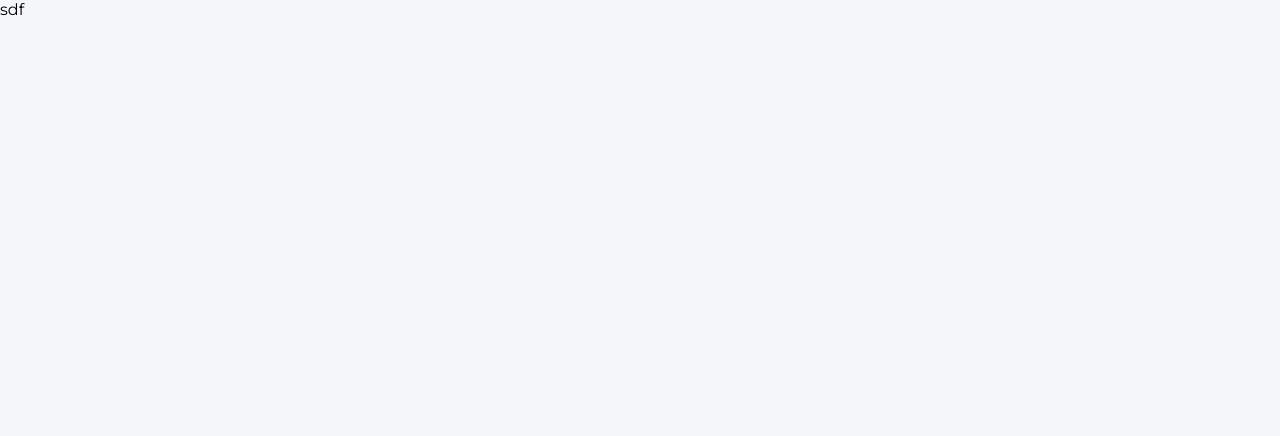
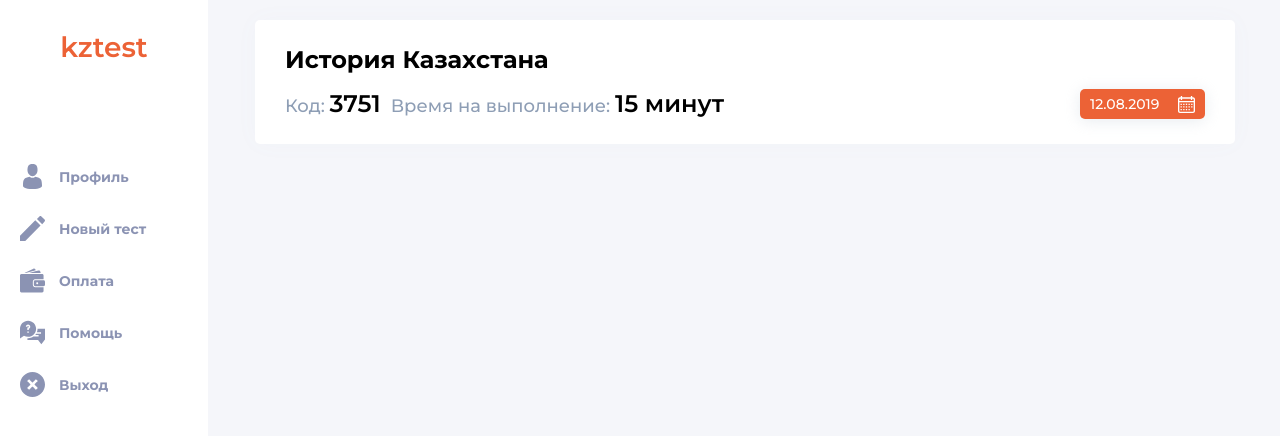
Before and after one commit to Arsik0153/kztest-v2, a React (Create React App) app: page /test/1 in a window 1280 px wide. Shown: the top 436 px of the page. Built offline with nearby package versions, Linux system fonts and the light colour scheme.

Commit message:
Bug fixes

```diff
--- a/src/App.js
+++ b/src/App.js
@@ -2,7 +2,7 @@ import React from 'react'
 import { BrowserRouter, Switch, Route } from 'react-router-dom'
 import Landing from './components/Landing'
 import Cabinet from './components/Cabinet'
-import { TestDetails } from './components/TestDetails'
+import TestDetails from './components/TestDetails/TestDetails'
 
 const App = () => {
   return (
--- a/src/components/Landing.js
+++ b/src/components/Landing.js
@@ -178,13 +178,15 @@ const Landing = ({ history }) => {
             onChange={onRegisterChange}
             value={registerData.againPass}
           />
-        </Form>
+
           <CTA
-          style={{ marginBottom: '0', marginTop: '15px' }}
+            style={{ margin: '15px auto 0 auto' }}
             onClick={onRegisterSubmit}
+            type="submit"
           >
             Зарегистрироваться
           </CTA>
+        </Form>
         <TrustHeroText>
           Уже зарегистрированы?{' '}
           <a
@@ -232,13 +234,15 @@ const Landing = ({ history }) => {
             onChange={onLoginChange}
             value={loginData.pass}
           />
-        </Form>
           <CTA
             onClick={onLoginSubmit}
-          style={{ marginBottom: '0', marginTop: '15px' }}
+            style={{ margin: '15px auto 0 auto' }}
+            type="submit"
           >
             Авторизоваться
           </CTA>
+        </Form>
+
         <TrustHeroText>
           Еще не зарегистрированы?{' '}
           <a
--- a/src/components/Navbar.js
+++ b/src/components/Navbar.js
@@ -17,19 +17,19 @@ const Navbar = () => {
       <Menu src={menu} onClick={() => setMenuOpen(!menuOpen)} />
       <Links>
         <Link>
-          <img src={profile} /> Профиль
+          <img src={profile} /> <span>Профиль</span>
         </Link>
         <Link>
-          <img src={create} /> Новый тест
+          <img src={create} /> <span>Новый тест</span>
         </Link>
         <Link>
-          <img src={payment} /> Оплата
+          <img src={payment} /> <span>Оплата</span>
         </Link>
         <Link>
-          <img src={help} /> Помощь
+          <img src={help} /> <span>Помощь</span>
         </Link>
         <Link>
-          <img src={exit} /> Выход
+          <img src={exit} /> <span>Выход</span>
         </Link>
       </Links>
     </Container>
@@ -78,6 +78,14 @@ const Link = styled.a`
   :hover {
     color: #32323a;
     text-decoration: none;
+    background: #f0f3ff;
+    span {
+      margin-left: 5px;
+      transition: 0.6s cubic-bezier(0.22, 1, 0.36, 1);
+    }
+  }
+  span {
+    transition: 0.6s cubic-bezier(0.22, 1, 0.36, 1);
   }
   img {
     width: 25px;
--- a/src/components/TestDetails.js
+++ /dev/null
@@ -1,5 +0,0 @@
-import React from 'react'
-
-export const TestDetails = () => {
-  return <div>sdf</div>
-}
--- /dev/null
+++ b/src/components/TestDetails/Header.js
@@ -0,0 +1,71 @@
+import React from 'react'
+import styled from 'styled-components'
+import calendar from './../../assets/calendar.svg'
+
+const Header = () => {
+  return (
+    <Container>
+      <Name>История Казахстана</Name>
+      <Code>
+        Код: <span>3751</span>
+      </Code>
+      <Code>
+        Время на выполнение: <span>15 минут</span>
+      </Code>
+      <Time>
+        12.08.2019
+        <img src={calendar} />
+      </Time>
+    </Container>
+  )
+}
+
+const Container = styled.div`
+  grid-area: header;
+  background: #fff;
+  padding: 25px 30px;
+  margin: 20px 45px;
+  box-shadow: 0px 0px 25px rgba(139, 147, 179, 0.03);
+  border-radius: 5px;
+  position: relative;
+  @media (max-width: 768px) {
+    margin: 20px 15px;
+    margin-top: 90px;
+  }
+`
+const Name = styled.h1`
+  font-weight: bold;
+  font-size: 24px;
+  color: #000000;
+  margin-bottom: 15px;
+`
+const Code = styled.p`
+  font-weight: 500;
+  font-size: 18px;
+  color: #8e9eb5;
+  float: left;
+  margin-right: 10px;
+  span {
+    font-weight: 600;
+    font-size: 24px;
+    color: #000000;
+  }
+`
+const Time = styled.div`
+  background: #ec6236;
+  box-shadow: 0px 2px 15px rgba(186, 197, 209, 0.33);
+  border-radius: 5px;
+  width: 125px;
+  height: 30px;
+  color: #fff;
+  display: flex;
+  justify-content: space-between;
+  align-items: center;
+  padding: 0 10px;
+  font-weight: 500;
+  font-size: 14px;
+  color: #ffffff;
+  float: right;
+`
+
+export default Header
--- /dev/null
+++ b/src/components/TestDetails/TestDetails.js
@@ -0,0 +1,30 @@
+import React from 'react'
+import styled from 'styled-components'
+import Navbar from '../Navbar'
+import Header from './Header'
+
+const TestDetails = () => {
+  return (
+    <Container>
+      <Navbar />
+      <Header />
+    </Container>
+  )
+}
+
+const Container = styled.div`
+  background: #f5f6fa;
+  display: grid;
+  grid-template-areas:
+    'nav header'
+    'nav main';
+  grid-template-columns: 210px 1fr;
+  @media screen and (max-width: 768px) {
+    grid-template-areas:
+      'nav nav'
+      'header header'
+      'main main';
+  }
+`
+
+export default TestDetails
```
Also changed, not shown: src/TestDetails/TestDetails.js (added, +28 -0 lines), src/assets/calendar.svg (added). Lines whose indentation alone changed are shown as unchanged.
